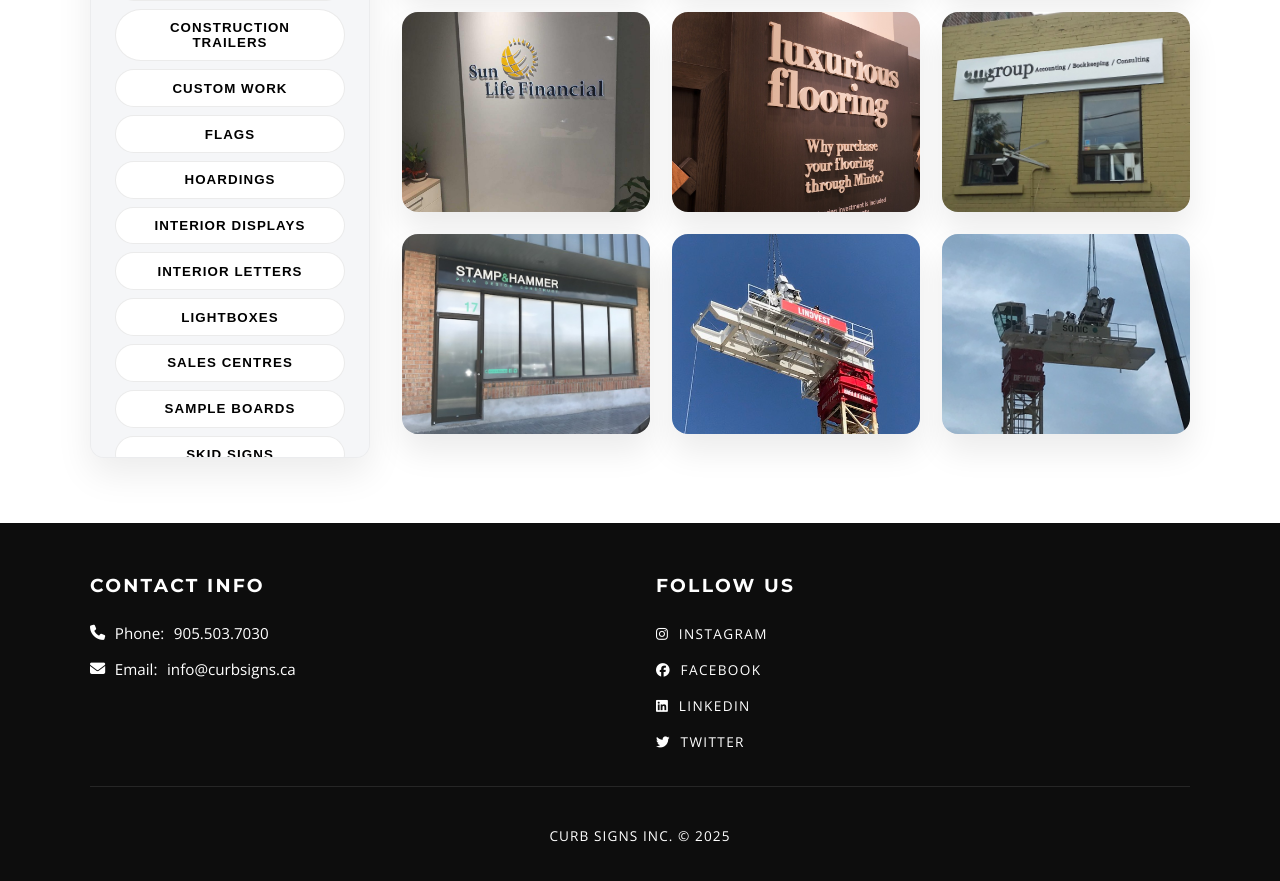
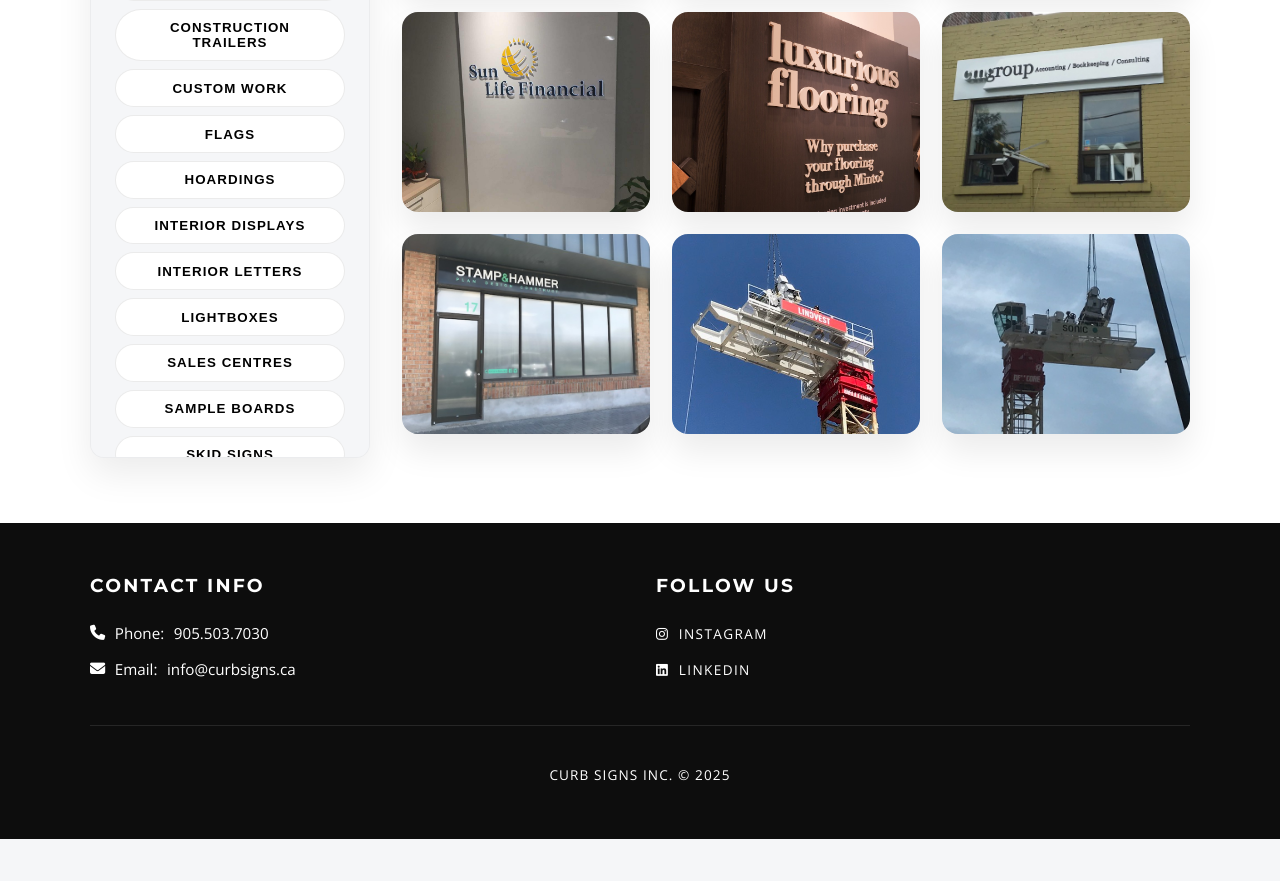
Before and after one commit to designer-ops/curb_signs_website, a Jekyll site: the page built from product/index.html, in a window 1280 px wide and 900 px high, scrolled down 1958 px. Shown: the top 881 px of the window. Built offline with Jekyll 4.4.1, drawn with Linux system fonts in a browser that asks for light colours; nearby versions of some CDN libraries; a style sheet for code colours, icons or effects is not loaded; after the commit the page ends 2797 px from its top, so only the background shows below that.

Commit message:
extracting out footer as an include

```diff
--- /dev/null
+++ b/_includes/footer.html
@@ -0,0 +1,19 @@
+<footer id="contact" class="site-footer">
+  <div class="container footer-widgets">
+    <div class="footer-column contact-info">
+      <h3>Contact Info</h3>
+      <p><i class="fa fa-phone" aria-hidden="true"></i> <span>Phone:</span> <a href="tel:19055037030">905.503.7030</a></p>
+      <p><i class="fa fa-envelope" aria-hidden="true"></i> <span>Email:</span> <a href="mailto:info@curbsigns.ca">info@curbsigns.ca</a></p>
+    </div>
+    <div class="footer-column social-links">
+      <h3>Follow Us</h3>
+      <ul>
+        <li><a href="https://www.instagram.com/curbsignsinc/"><i class="fa-brands fa-instagram" aria-hidden="true"></i> Instagram</a></li>
+        <li><a href="https://www.linkedin.com/in/curbsigns"><i class="fa-brands fa-linkedin" aria-hidden="true"></i> LinkedIn</a></li>
+      </ul>
+    </div>
+  </div>
+  <div class="container footer-meta">
+    <p>Curb Signs Inc. &copy; {{ site.time | date: '%Y' }}</p>
+  </div>
+</footer>
--- a/_layouts/default.html
+++ b/_layouts/default.html
@@ -22,6 +22,7 @@
 </head>
 <body>
   {{ content }}
+  {% include footer.html %}
   <script src="{{ '/assets/js/site.js' | relative_url }}" defer></script>
 </body>
 </html>
--- a/product/index.html
+++ b/product/index.html
@@ -125,25 +125,4 @@
     </div>
   </div>
 
-  <footer id="contact" class="site-footer">
-    <div class="container footer-widgets">
-      <div class="footer-column contact-info">
-        <h3>Contact Info</h3>
-        <p><i class="fa fa-phone" aria-hidden="true"></i> <span>Phone:</span> <a href="tel:19055037030">905.503.7030</a></p>
-        <p><i class="fa fa-envelope" aria-hidden="true"></i> <span>Email:</span> <a href="mailto:info@curbsigns.ca">info@curbsigns.ca</a></p>
-      </div>
-      <div class="footer-column social-links">
-        <h3>Follow Us</h3>
-        <ul>
-          <li><a href="https://www.instagram.com/curbsignsinc/"><i class="fa-brands fa-instagram" aria-hidden="true"></i> Instagram</a></li>
-          <li><a href="https://www.facebook.com/curbsigns"><i class="fa-brands fa-facebook" aria-hidden="true"></i> Facebook</a></li>
-          <li><a href="https://www.linkedin.com/in/curbsigns"><i class="fa-brands fa-linkedin" aria-hidden="true"></i> LinkedIn</a></li>
-          <li><a href="https://twitter.com/CurbSignsinc"><i class="fa-brands fa-twitter" aria-hidden="true"></i> Twitter</a></li>
-        </ul>
-      </div>
-    </div>
-    <div class="container footer-meta">
-      <p>Curb Signs Inc. &copy; {{ site.time | date: '%Y' }}</p>
-    </div>
-  </footer>
 </div>
```
Also changed, not shown: index.html (+0 -21 lines).
